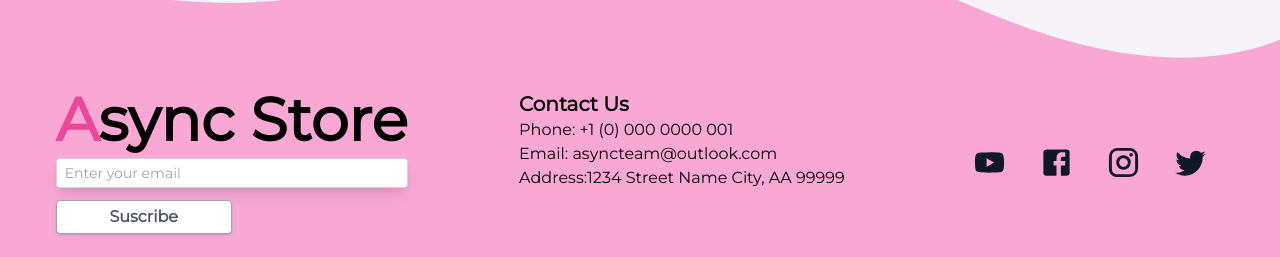
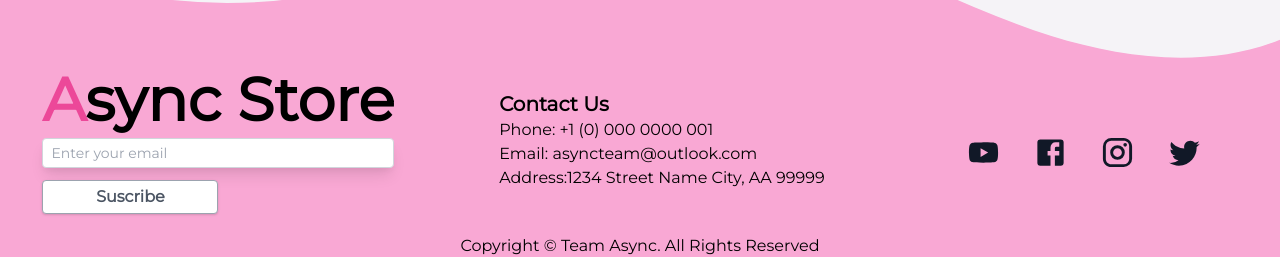
Before and after one commit to Team-Asyncc/async-ecommerce, a React (Create React App) app: page / in a window 1280 px wide. Shown: the part 6144-6401 px from the top of the page. Built offline with nearby package versions, Linux system fonts and the light colour scheme; no server answers.

Commit message:
zoom-out bug fixed in  navbar

```diff
--- a/src/App.scss
+++ b/src/App.scss
@@ -28,6 +28,7 @@ body {
 .App {
   // background-color: #f5f3f7;
   font-family: 'Montserrat', sans-serif;
+  box-sizing: border-box;
 }
 
 .App-header {
--- a/src/components/Footer/Footer.jsx
+++ b/src/components/Footer/Footer.jsx
@@ -9,9 +9,9 @@ import waves from './wave.svg'
 const Footer = () => {
   return (
     <div className="main-footer flex flex-wrap flex-col justify-center  w-full">
-      <img src={waves} alt="waves" />
-      <div className="container flex flex-wrap bg-pink-300  w-full">
-        <div className="flex flex-col  items-start m-5 ">
+      <img src={waves} alt="waves" className="w-full"  />
+      <div className="container flex flex-wrap bg-pink-300 min-w-full ">
+        <div className="flex flex-col  items-start mb-5">
           <h1 className="pb-2 text-6xl font-bold">
             <span className="text-pink-500">A</span>sync Store
           </h1>
```
